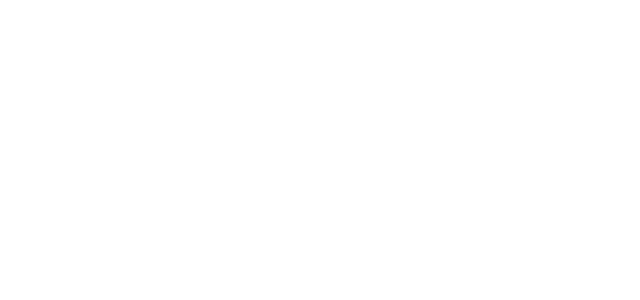
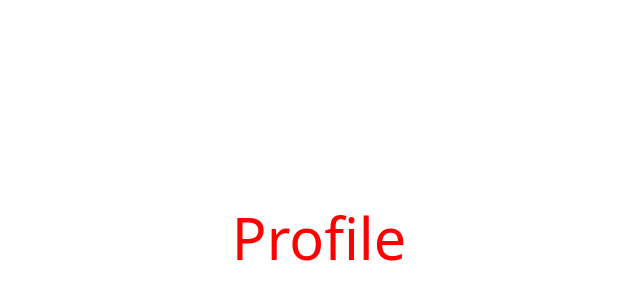
Before and after one commit to MaccSob/MessagingApp, a React (Vite) app in the folder joffy/: page /profile in a window 1280 px wide. Before the commit this address had no page. Shown: the part 162-462 px from the top of the page, without its empty margins (321-961 px from the left). Built offline with nearby package versions, Linux system fonts and the light colour scheme.

Commit message:
sidebar, profile component

```diff
--- /dev/null
+++ b/joffy/src/Profile.css
@@ -0,0 +1,2 @@
+body {
+}
--- a/joffy/src/components/App.jsx
+++ b/joffy/src/components/App.jsx
@@ -5,6 +5,7 @@
 import Main from "./Main";
 import Home from "./Home";
 import Register from "./Register";
+import Profile from "./Profile";
 
 function App() {
 
@@ -21,6 +22,8 @@
 
     <Route path="/register" element={<Register/>}/>
 
+        <Route path="/profile" element={<Profile/>}/>
+
 
 
   </Routes>
--- /dev/null
+++ b/joffy/src/components/Profile.jsx
@@ -0,0 +1,17 @@
+import React from "react";
+import '../Profile.css';
+
+
+function Profile() {
+
+    return (
+
+        <>
+        <h1>Profile </h1>
+
+        </>
+
+    )
+
+}
+export default Profile;
--- a/joffy/src/components/Sidebar.jsx
+++ b/joffy/src/components/Sidebar.jsx
@@ -9,10 +9,10 @@
 
         <>
        <ul>
-       <li>Profile</li>
+       <a href="/profile"> <li>Profile</li> </a>
        <li>Friends</li>
-       <li></li>
-       <li></li>
+       <li>NotSureWhat</li>
+       <li>NotSureWhat</li>
       <a href="/login"> <li>Log out</li> </a>
        </ul>
 
--- a/joffy/src/index.css
+++ b/joffy/src/index.css
@@ -12,6 +12,7 @@
   -webkit-font-smoothing: antialiased;
   -moz-osx-font-smoothing: grayscale;
 }
+
 
 a {
   font-weight: 500;
```
